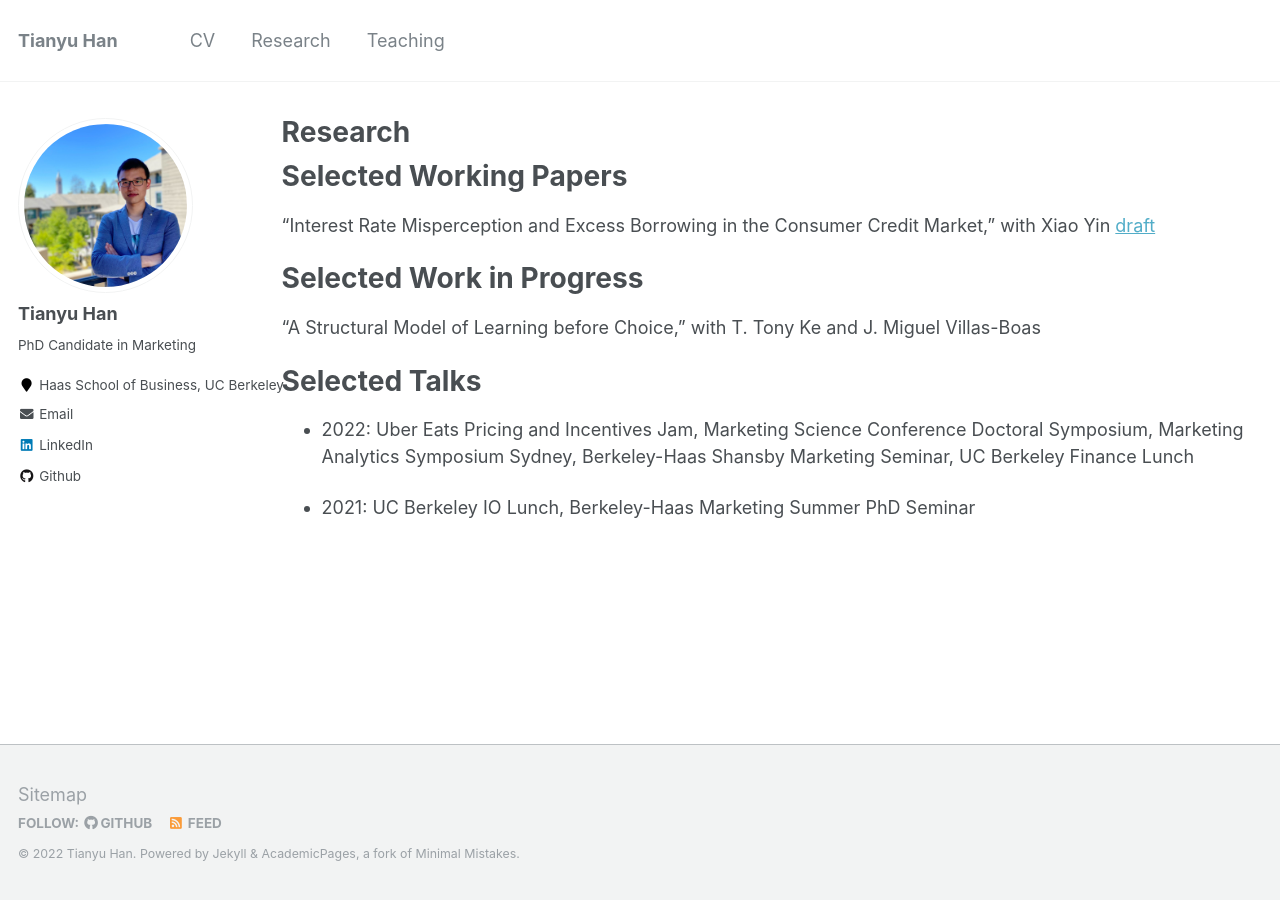
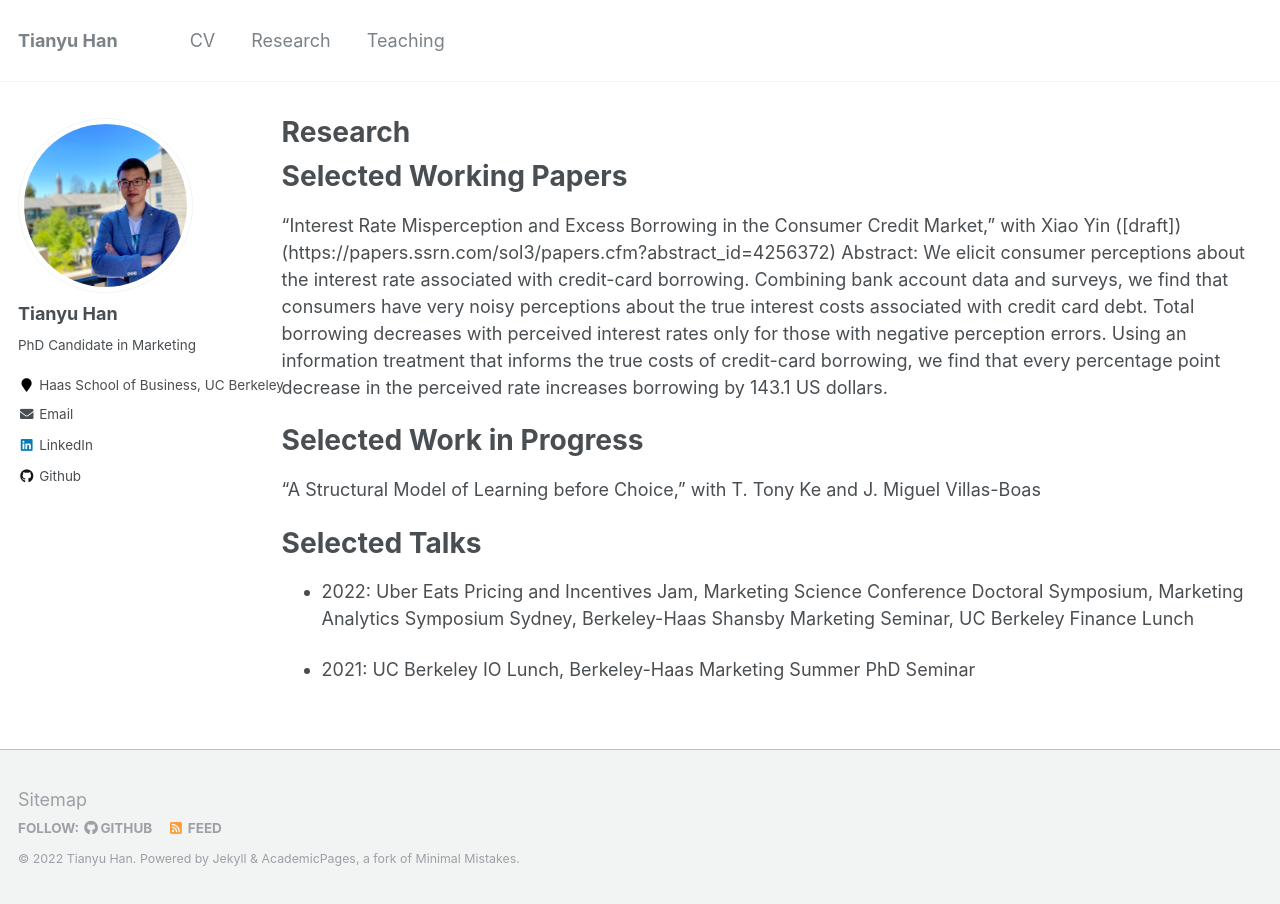
Before and after one commit to tianyu-han-mkt/tianyu-han-mkt.github.io, a Jekyll site: the page built from _pages/research.md, in a window 1280 px wide. Built offline with Jekyll 4.4.1, drawn with Linux system fonts in a browser that asks for light colours.

Commit message:
research

```diff
--- a/_pages/research.md
+++ b/_pages/research.md
@@ -9,7 +9,8 @@ author_profile: true
 
 Selected Working Papers
 ======
-"Interest Rate Misperception and Excess Borrowing in the Consumer Credit Market," with Xiao Yin [draft](https://papers.ssrn.com/sol3/papers.cfm?abstract_id=4256372)
+"Interest Rate Misperception and Excess Borrowing in the Consumer Credit Market," with Xiao Yin ([draft])(https://papers.ssrn.com/sol3/papers.cfm?abstract_id=4256372)
+    Abstract: We elicit consumer perceptions about the interest rate associated with credit-card borrowing. Combining bank account data and surveys, we find that consumers have very noisy perceptions about the true interest costs associated with credit card debt. Total borrowing decreases with perceived interest rates only for those with negative perception errors. Using an information treatment that informs the true costs of credit-card borrowing, we find that every percentage point decrease in the perceived rate increases borrowing by 143.1 US dollars.
 
 
 Selected Work in Progress
--- a/_pages/teaching2.html
+++ b/_pages/teaching2.html
@@ -1,4 +1,4 @@
----
+<!-- ---
 layout: archive
 title: "Teaching"
 permalink: /teaching/
@@ -9,4 +9,4 @@ author_profile: true
 
 {% for post in site.teaching reversed %}
   {% include archive-single.html %}
-{% endfor %}
+{% endfor %} -->
```
